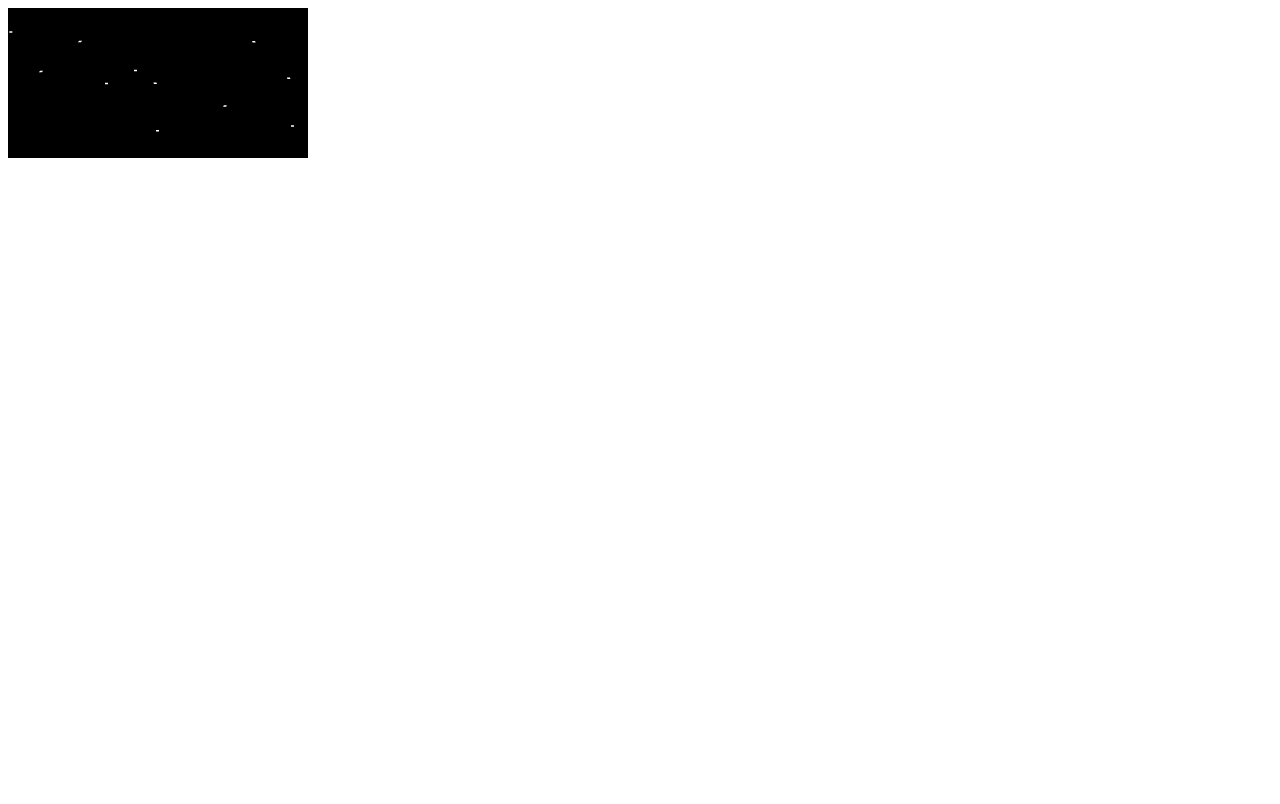
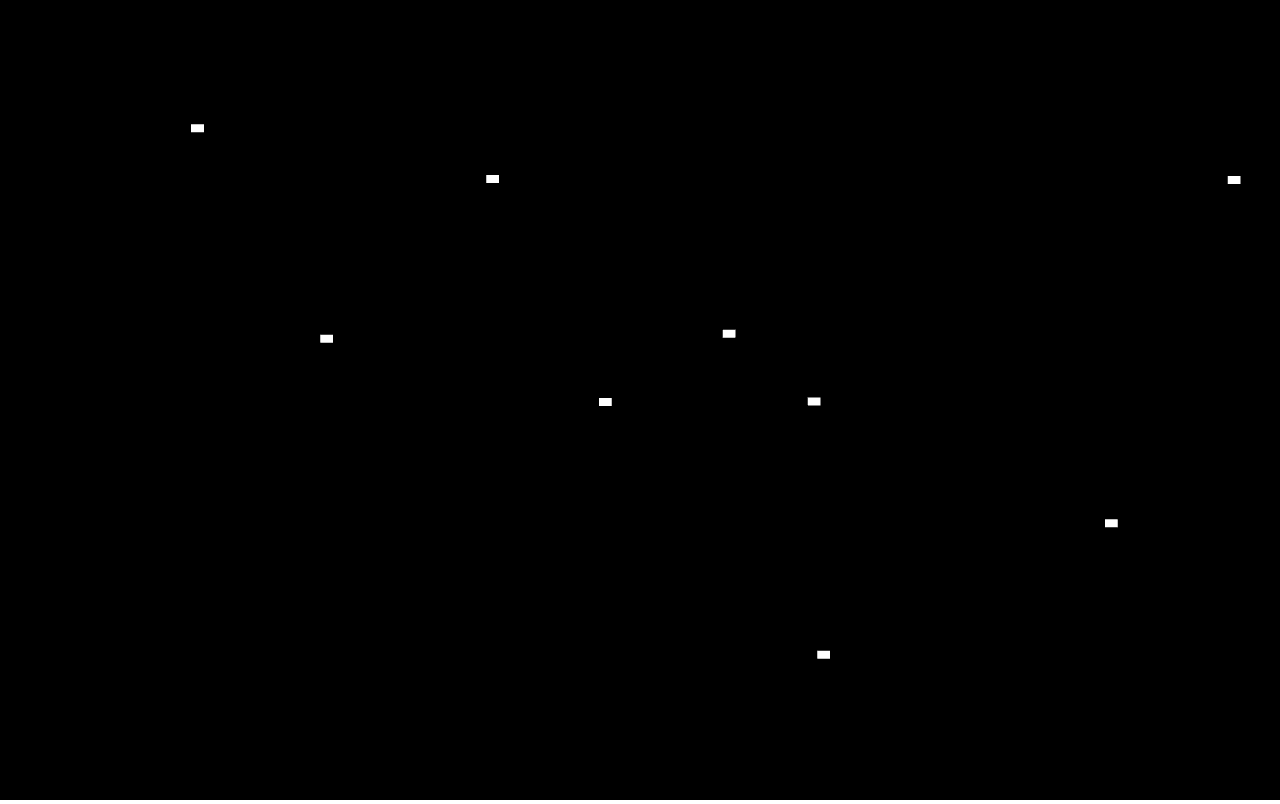
Before and after one commit to Gn0rl/RGE-GameEngine, a website built with Vite: page index.html in a window 1280 px wide. Built offline with nearby package versions, Linux system fonts and the light colour scheme.

Commit message:
add matrix changes

```diff
--- a/index.html
+++ b/index.html
@@ -6,6 +6,18 @@
     <meta name="viewport" content="width=device-width, initial-scale=1.0" />
     <title>Vite + TS</title>
   </head>
+  <style>
+    #view {
+      width: 100vw;
+      height: 100vh;
+    }
+    body {
+      margin: 0;
+    }
+    html {
+      overflow: hidden;
+    }
+  </style>
   <body>
     <canvas id="view"></canvas>
     <script type="module" src="/src/main.ts"></script>
--- a/src/core/Renderer/index.ts
+++ b/src/core/Renderer/index.ts
@@ -1,49 +1,57 @@
 import { Camera } from "@core/Camera"
 import fsSource from "./shaders/frag.glsl"
 import vsSource from "./shaders/vert.glsl"
+import type { GameObject } from "../GameObject"
 
 export class Renderer {
     app: WebGLRenderingContext
 
     camera: Camera
 
-    private shaderProgram: WebGLProgram;
-    private vertexBuffer: WebGLBuffer;
+    private shaderProgram: WebGLProgram
+    private vertexBuffer: WebGLBuffer
 
     constructor(camera: Camera) {
-        this.camera = camera;
+        this.camera = camera
 
-        const canvas = document.getElementById('view') as HTMLCanvasElement;
-        const gl = canvas.getContext('webgl');
+        const canvas = document.getElementById('view') as HTMLCanvasElement
+        canvas.width = window.innerWidth
+        canvas.height = window.innerHeight
+        const gl = canvas.getContext('webgl')
 
         if (!gl) {
-            throw new Error('WebGL not supported in this browser');
+            throw new Error('WebGL not supported in this browser')
         }
 
-        this.app = gl;
+        this.app = gl
 
         // Initialize shaders
-        const vertexShader = gl.createShader(gl.VERTEX_SHADER);
-        gl.shaderSource(vertexShader, vsSource);
-        gl.compileShader(vertexShader);
+        const vertexShader = gl.createShader(gl.VERTEX_SHADER)
+        const fragmentShader = gl.createShader(gl.FRAGMENT_SHADER)
 
-        const fragmentShader = gl.createShader(gl.FRAGMENT_SHADER);
-        gl.shaderSource(fragmentShader, fsSource);
-        gl.compileShader(fragmentShader);
+        if(vertexShader && fragmentShader) {
+            gl.shaderSource(vertexShader, vsSource)
+            gl.compileShader(vertexShader)
+
+            gl.shaderSource(fragmentShader, fsSource)
+            gl.compileShader(fragmentShader)
+        } else {
+            throw new Error("Shaders can't be created")
+        }
 
         // Create shader program
-        this.shaderProgram = gl.createProgram();
-        gl.attachShader(this.shaderProgram, vertexShader);
-        gl.attachShader(this.shaderProgram, fragmentShader);
-        gl.linkProgram(this.shaderProgram);
-        gl.useProgram(this.shaderProgram);
+        this.shaderProgram = gl.createProgram()
+        gl.attachShader(this.shaderProgram, vertexShader)
+        gl.attachShader(this.shaderProgram, fragmentShader)
+        gl.linkProgram(this.shaderProgram)
+        gl.useProgram(this.shaderProgram)
 
         // Create vertex buffer
-        this.vertexBuffer = gl.createBuffer();
-        gl.bindBuffer(gl.ARRAY_BUFFER, this.vertexBuffer);
+        this.vertexBuffer = gl.createBuffer()
+        gl.bindBuffer(gl.ARRAY_BUFFER, this.vertexBuffer)
 
         // Set clear color
-        gl.clearColor(0.0, 0.0, 0.0, 1.0);
+        gl.clearColor(0.0, 0.0, 0.0, 1.0)
 
         this.render()
     }
@@ -52,38 +60,48 @@ export class Renderer {
         return this
     }
 
-    changeCamera(camera) {
+    changeCamera(camera: Camera) {
         this.camera = camera
         return this
     }
 
     render() {
-        const gl = this.app;
-        gl.clear(gl.COLOR_BUFFER_BIT);
-        gl.useProgram(this.shaderProgram);
+        const gl = this.app
+        gl.clear(gl.COLOR_BUFFER_BIT)
+        gl.useProgram(this.shaderProgram)
 
-        const items = this.camera.getRenderItems();
+        const items = this.camera.scene.objects
 
-        items.forEach(obj => {
+        items.forEach((obj: GameObject) => {
             // Устанавливаем позицию квадрата
             const vertices = new Float32Array([
                 obj.posX - 0.01, obj.posY + 0.01,
                 obj.posX - 0.01, obj.posY - 0.01,
                 obj.posX + 0.01, obj.posY - 0.01,
                 obj.posX + 0.01, obj.posY + 0.01
-            ]);
+            ])
 
             // Обновляем буфер вершин
-            gl.bindBuffer(gl.ARRAY_BUFFER, this.vertexBuffer);
-            gl.bufferData(gl.ARRAY_BUFFER, vertices, gl.STATIC_DRAW);
+            gl.bindBuffer(gl.ARRAY_BUFFER, this.vertexBuffer)
+            gl.bufferData(gl.ARRAY_BUFFER, vertices, gl.STATIC_DRAW)
+
+            const matrix = new Float32Array([
+                1,0,0,0,
+                0,1,0,0,
+                0,0,1,0,
+                this.camera.posX,this.camera.posY,0,1
+            ])
+
+            const uMatrix = gl.getUniformLocation(this.shaderProgram, 'matrix')
+            gl.uniformMatrix4fv(uMatrix,false, matrix)
 
             // Устанавливаем атрибут позиции
-            const position = gl.getAttribLocation(this.shaderProgram, 'aVertexPosition');
-            gl.enableVertexAttribArray(position);
-            gl.vertexAttribPointer(position, 2, gl.FLOAT, false, 0, 0);
+            const position = gl.getAttribLocation(this.shaderProgram, 'vertexPosition')
+            gl.enableVertexAttribArray(position)
+            gl.vertexAttribPointer(position, 2, gl.FLOAT, false, 0, 0)
 
             // Рисуем квадрат
-            gl.drawArrays(gl.TRIANGLE_FAN, 0, 4);
-        });
+            gl.drawArrays(gl.TRIANGLE_FAN, 0, 4)
+        })
     }
 }
--- a/src/core/Renderer/shaders/vert.glsl
+++ b/src/core/Renderer/shaders/vert.glsl
@@ -1,8 +1,9 @@
-attribute vec3 aVertexPosition;
+attribute vec3 vertexPosition;
 
-// uniform mat4 uMVMatrix;
-// uniform mat4 uPMatrix;
+uniform mat4 matrix;
 
 void main(void) {
-gl_Position = vec4(aVertexPosition, 1.0);
+
+
+    gl_Position = matrix * vec4(vertexPosition, 1.0);
 }
--- a/src/main.ts
+++ b/src/main.ts
@@ -20,7 +20,7 @@ let fps = 0;
 function Update() {
     fps++
 
-    // camera.posX += 1;
+    camera.posX += 0.01;
 
     if(camera.posX > 2.2)
         camera.posX = -2
--- a/tsconfig.json
+++ b/tsconfig.json
@@ -24,7 +24,10 @@
     "paths": {
       "@/*": ["./src/*"],
       "@core/*": ["./core"]
-    }
+    },
+    "types": [
+      "vite-plugin-glsl/ext"
+    ]
   },
   "include": ["src"]
 }
```
